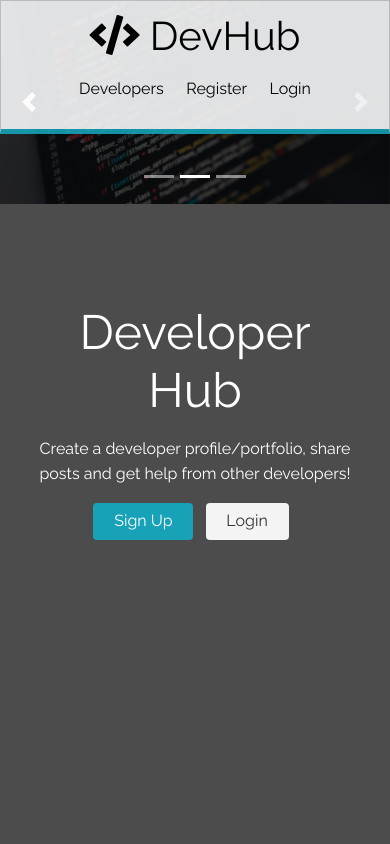
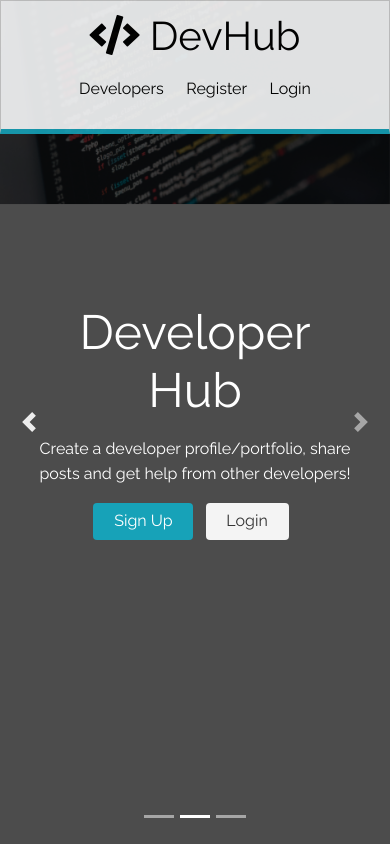
Before and after one commit to ipsitagoel/DevHub-Web-App, a PHP site: page / in a window 390 px wide. Run offline with PHP 8.4, Linux system fonts and the light colour scheme; some libraries are stand-ins or nearby versions.

Commit message:
Responsive Carousel

```diff
--- a/css/style.css
+++ b/css/style.css
@@ -355,6 +355,15 @@ button {
   height: 100vh;
 }
 
+.carousel-inner {
+  height: 100vh;
+  /* custom hight */
+}
+
+.carousel-item {
+  height: 100%;
+}
+
 .landing-inner {
   color: #fff;
   height: 100%;
--- a/index.html
+++ b/index.html
@@ -35,13 +35,13 @@
       </ol>
       <div class="carousel-inner">
         <div class="carousel-item active">
-          <img class="d-block w-100" src="./img/Dev1.png" alt="Connect with developers">
+          <img class="d-block w-100" src="./img/Dev1.png" alt="First slide">
         </div>
         <div class="carousel-item">
-          <img class="d-block w-100" src="./img/Dev2.png" alt="Web development doding">
+          <img class="d-block w-100" src="./img/Dev2.png" alt="Second slide">
         </div>
         <div class="carousel-item">
-          <img class="d-block w-100" src="./img/Dev3.png" alt="Development">
+          <img class="d-block w-100" src="./img/Dev3.png" alt="Third slide">
         </div>
       </div>
       <a class="carousel-control-prev" href="#carouselExampleIndicators" role="button" data-slide="prev">
```
